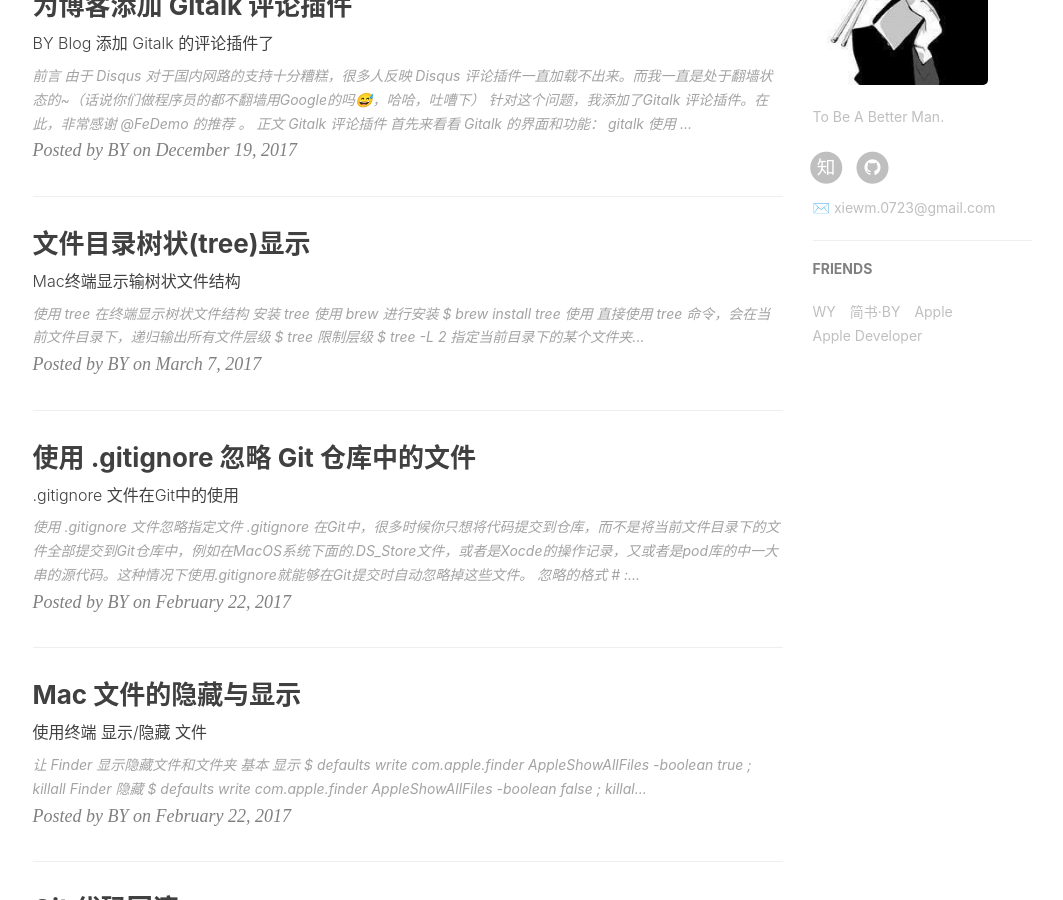
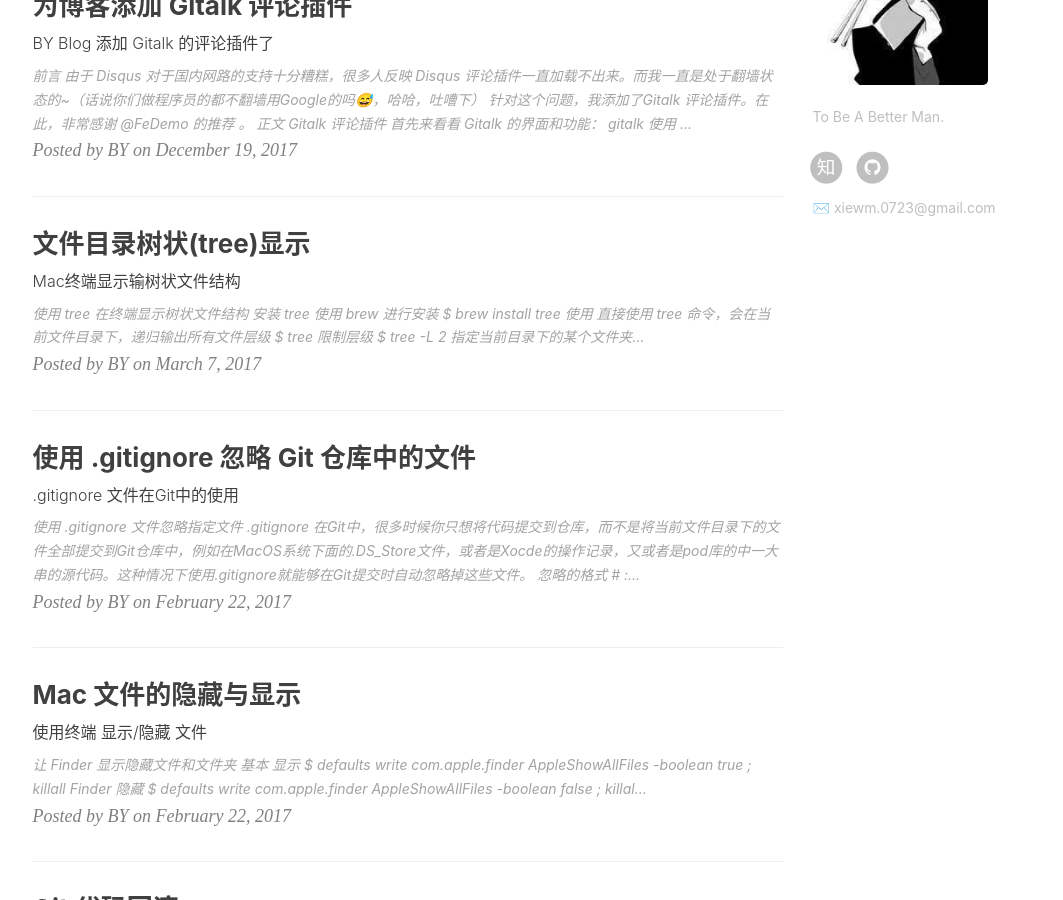
Before and after one commit to xie0723/xie0723.github.io, a Jekyll site: the page built from index.html, in a window 1280 px wide and 900 px high, scrolled down 716 px. Shown: the whole window, without its empty margins (135-1198 px from the left). Built offline with Jekyll 4.4.1, drawn with Linux system fonts in a browser that asks for light colours; nearby versions of some CDN libraries; the list of posts is cut into pages by our own code; comment, search, counter and statistics services are not loaded; part of the change alters nothing that is shown.

Commit message:
update _config.yml

```diff
--- a/_config.yml
+++ b/_config.yml
@@ -1,11 +1,11 @@
 # Site settings
-title: xwmBlog
-SEOTitle: xwmBlog的博客 | xwmBlog
-header-img: img/post-bg-desk.jpg
+title: xwmBlog   #你博客的标题
+SEOTitle: xwmBlog的博客  #显示在浏览器上搜索的时候显示的标题
+header-img: img/post-bg-debug.jpg   #显示在首页的背景图片
 email: xiewm.0723@gmail.com
-description: "To  Be  A  Better  Man."
-keyword: "Python, Django, Celery, Tester, xwmBlog"
-url: "http://xie0723.github.io"          # your host, for absolute URL
+description: "To  Be  A  Better  Man."   #网站介绍
+keyword: "Python, xwm Blog, Django, Tester, Celery"
+url: "http://xie0723.github.io"          # 博客地址
 baseurl: ""      # for example, '/blog' if your blog hosted on 'host/blog'
 github_repo: "https://github.com/xie0723/xie0723.github.io.git" # you code repository
 
@@ -21,7 +21,6 @@ RSS: false
 # weibo_username:     xie0723
 zhihu_username:     Op_X
 github_username:    xie0723
-#twitter_username:   xie0723
 
 
 
@@ -72,11 +71,11 @@ gitalk:
 
 # Analytics settings
 # Baidu Analytics
-ba_track_id: b50bf2b12b5338a1845e33832976fd68
+#ba_track_id: b50bf2b12b5338a1845e33832976fd68
 
 # Google Analytics
-ga_track_id: 'UA-90855596-1'            # Format: UA-xxxxxx-xx
-ga_domain: xie0723.top               # 默认的是 auto, 这里我是自定义了的域名，你如果没有自己的域名，需要改成auto
+ga_track_id: 'UA-116169942-1'            # Format: UA-xxxxxx-xx
+ga_domain: auto              # 默认的是 auto, 这里我是自定义了的域名，你如果没有自己的域名，需要改成auto
 
 
 
@@ -95,18 +94,18 @@ service-worker: true
 
 
 # Friends
-friends: [
-    {
-        title: "WY",
-        href: "http://zhengwuyang.com"
-    },{
-        title: "简书·BY",
-        href: "http://www.jianshu.com/u/e71990ada2fd"
-    },{
-        title: "Apple",
-        href: "https://apple.com"
-    },{
-        title: "Apple Developer",
-        href: "https://developer.apple.com/"
-    }
-]
+#friends: [
+#    {
+#        title: "WY",
+#        href: "http://zhengwuyang.com"
+#    },{
+#        title: "简书·BY",
+#        href: "http://www.jianshu.com/u/e71990ada2fd"
+#    },{
+#        title: "Apple",
+#        href: "https://apple.com"
+#    },{
+#        title: "Apple Developer",
+#        href: "https://developer.apple.com/"
+#    }
+#]
```
